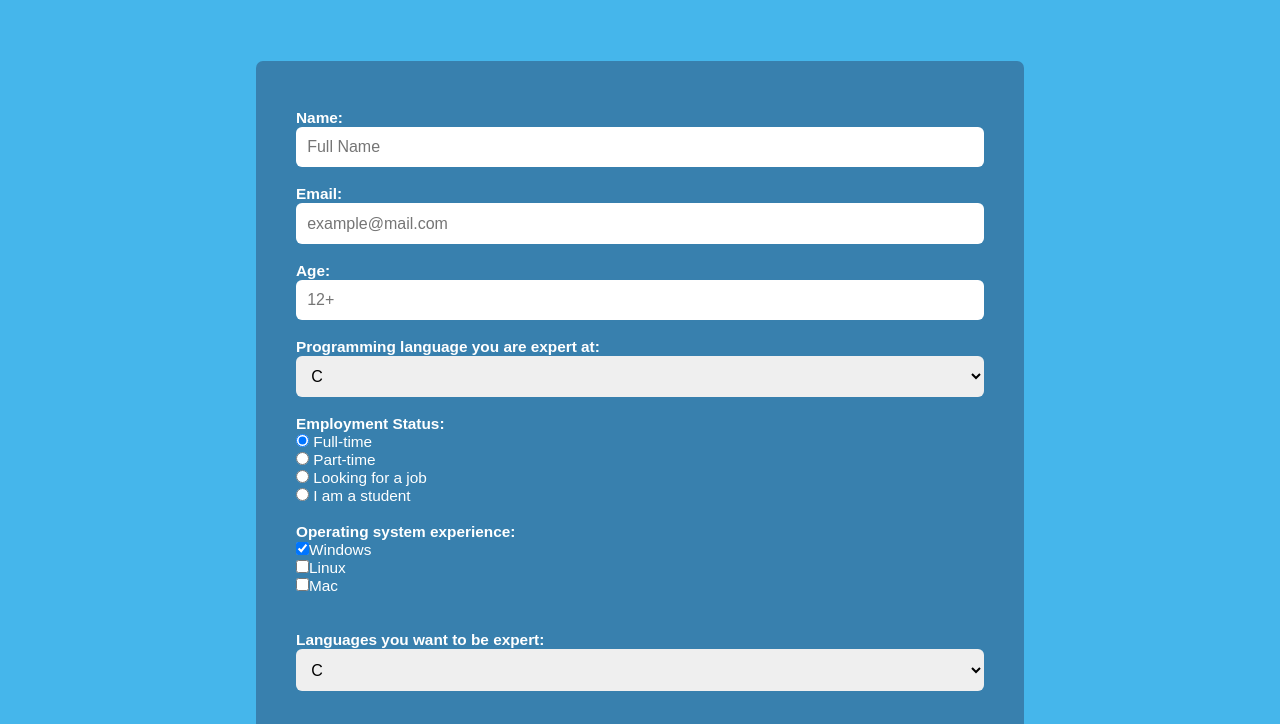
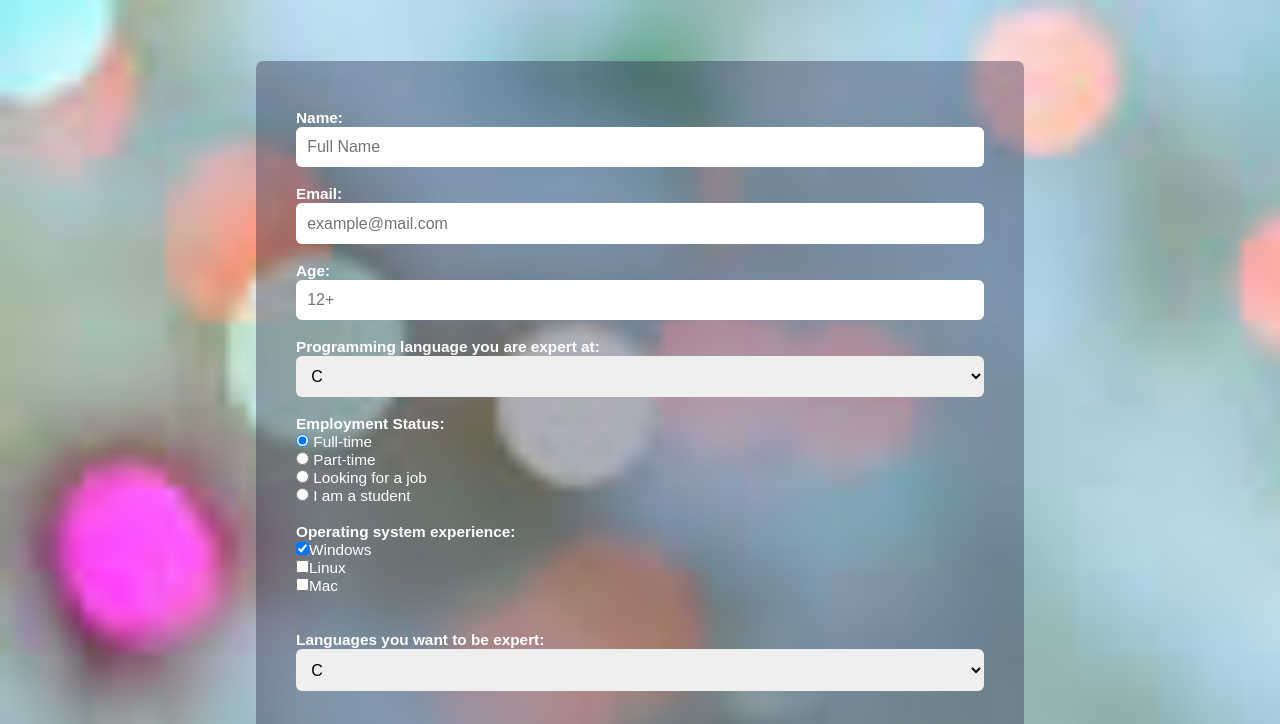
Before and after one commit to Omid-Mehvarz/omid-jose-html-css-project, a plain HTML site: page index.html in a window 1280 px wide. Shown: the part 175-899 px from the top of the page. Drawn offline with Linux system fonts and the light colour scheme.

Commit message:
updated style.css

```diff
--- a/style.css
+++ b/style.css
@@ -6,7 +6,7 @@
 
   body {
     font-family: 'Raleway', sans-serif;
-    background-image: url("");
+    background-image: url("img/Background.jpg");
     width: 100%;
     height: auto;
     background-repeat: no-repeat;
```
Also changed, not shown: img/Background.jpg (added).
